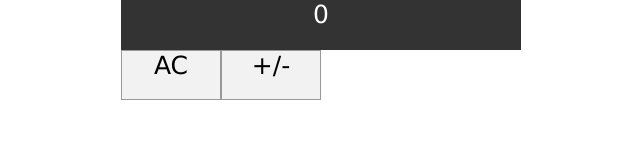
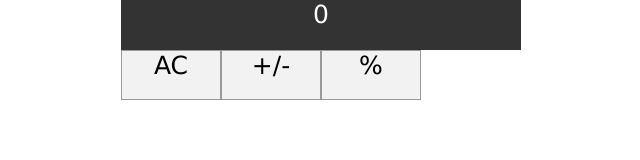
Before and after one commit to Ghazaleh-Graziella/Calculator, a React (Create React App) app: page / in a window 1280 px wide. Shown: the top 160 px of the page, without its empty margins (319-959 px from the left). Built offline with nearby package versions, Linux system fonts and the light colour scheme.

Commit message:
add Percent method

```diff
--- a/src/components/cal.jsx
+++ b/src/components/cal.jsx
@@ -15,6 +15,11 @@ const Cal = () => {
     setCurrent(current.charAt(0) === "-" ? current.slice(1) : `-${current}`);
   };
 
+  //Percent method
+  const percent = () => {
+    setCurrent(`${parseFloat(current) / 100}`);
+  };
+
   return (
     <div className="calculator">
       <div className="display">{current || "0"}</div>
@@ -24,6 +29,9 @@ const Cal = () => {
       <div className="btn" onClick={sign}>
         +/-
       </div>
+      <div className="btn" onClick={percent}>
+        %
+      </div>
     </div>
   );
 };
```
